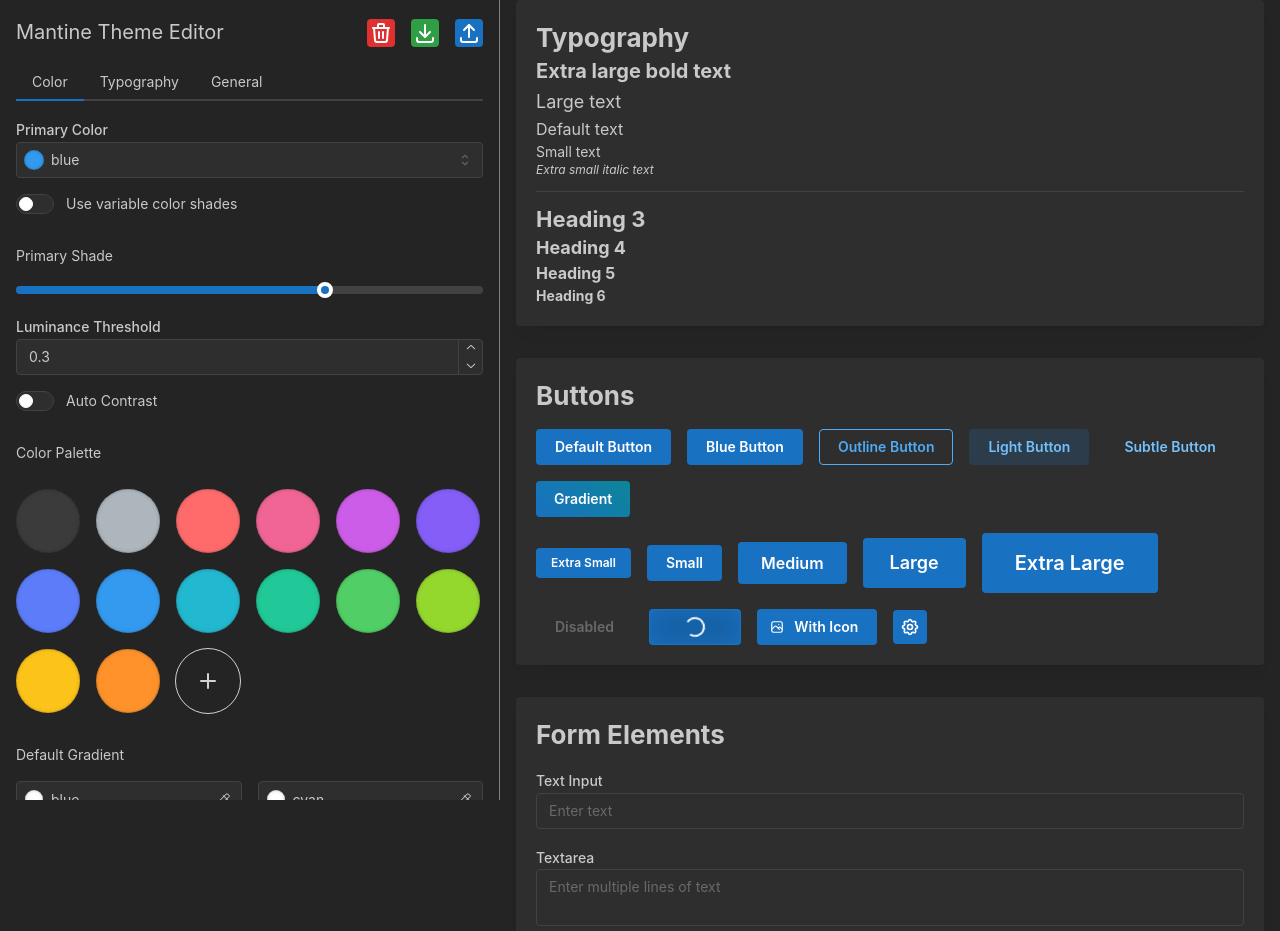
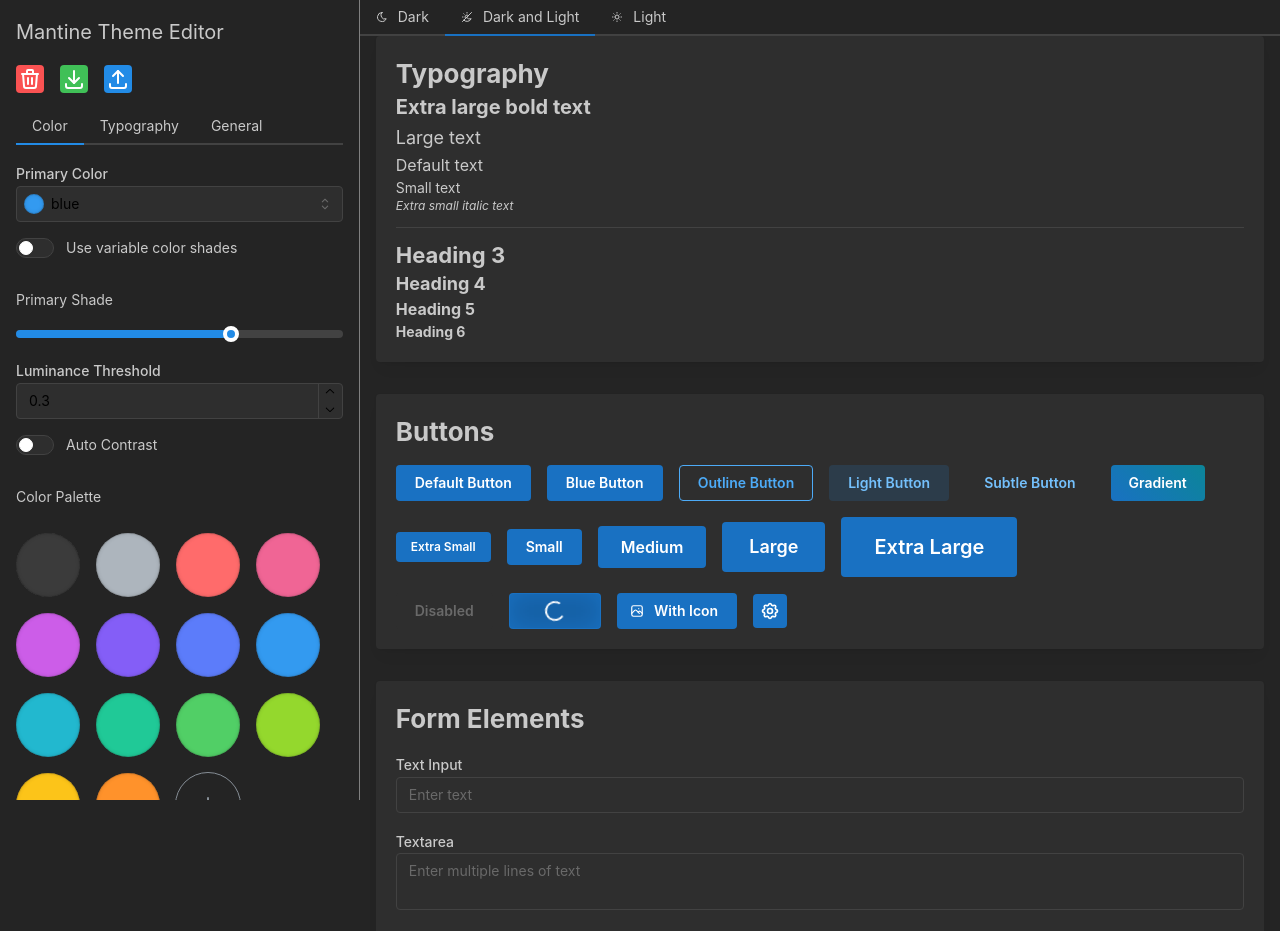
Before and after one commit to kahvilei/mantine-theme-generator, a React (Vite) app: page / in a window 1280 px wide. Shown: the top 931 px of the page. Built offline with nearby package versions, Linux system fonts and the light colour scheme.

Commit message:
light-dark side by side

```diff
--- a/src/App.tsx
+++ b/src/App.tsx
@@ -1,10 +1,11 @@
 import '@mantine/core/styles.css';
 import React, { useState } from 'react';
-import { MantineProvider, MantineThemeOverride, Group, useMantineTheme, createTheme, MantineThemeProvider } from '@mantine/core';
+import { MantineProvider, MantineThemeOverride, Group, useMantineTheme, createTheme, MantineThemeProvider, Tabs } from '@mantine/core';
 import ThemeDisplay from './components/ThemeDisplayPanel/ThemeDisplay';
-import {theme} from './theme';
+import { theme } from './theme';
 
 import ThemeControlPanel from './components/ThemeControlPanel/ThemeControlPanel';
+import { IconMoon, IconSun, IconSunLow, IconSunMoon } from '@tabler/icons-react';
 
 const App: React.FC = () => {
   const defaultTheme = createTheme({});
@@ -22,28 +23,40 @@
 
   const [colorScheme, setColorScheme] = useState<'light' | 'dark'>('dark');
 
+
   return (
-    <MantineProvider forceColorScheme = {colorScheme}>
+    <MantineProvider forceColorScheme={colorScheme}>
       <div style={{ display: 'flex' }}>
         <MantineProvider
-        forceColorScheme = {colorScheme}
           theme={defaultTheme}
           getRootElement={() => document.querySelector<HTMLElement>("#control-panel") ?? undefined}
           cssVariablesSelector="#control-panel"
         >
           <ThemeControlPanel theme={theme} updateTheme={updateTheme} />
         </MantineProvider>
-      <MantineProvider
-        forceColorScheme = {colorScheme}
-        theme={theme}
-        getRootElement={() => document.querySelector<HTMLElement>("#display-panel") ?? undefined}
-        cssVariablesSelector="#display-panel"
-      >
-        <div style={{ flex: 1 }}>
-          <ThemeDisplay />
-        </div>
-      </MantineProvider>
-
+        <Tabs defaultValue="dark-and-light" w={'100%'}>
+          <Tabs.List>
+            <Tabs.Tab value="dark" leftSection={<IconMoon size={12}></IconMoon>}>Dark</Tabs.Tab>
+            <Tabs.Tab value="dark-and-light" leftSection={<IconSunMoon size={12}></IconSunMoon>}>Dark and Light</Tabs.Tab>
+            <Tabs.Tab value="light" leftSection={<IconSun size={12}></IconSun>}>Light</Tabs.Tab>
+          </Tabs.List>
+          <Tabs.Panel value="dark">
+          <Group justify='center'>
+            <ThemeDisplay mode={'dark'} theme={theme}/>
+          </Group>
+          </Tabs.Panel>
+          <Tabs.Panel value="dark-and-light">
+            <Group justify='center'>
+              <ThemeDisplay mode={'dark'} theme={theme}/>
+              <ThemeDisplay mode={'light'} theme={theme}/>
+            </Group>
+          </Tabs.Panel>
+          <Tabs.Panel value="light">
+            <Group justify='center'>
+            <ThemeDisplay mode={'light'} theme={theme}/>
+            </Group>
+          </Tabs.Panel>
+        </Tabs>
       </div>
     </MantineProvider>
 
--- a/src/components/ThemeControlPanel/ColorControls.tsx
+++ b/src/components/ThemeControlPanel/ColorControls.tsx
@@ -204,9 +204,11 @@
                         </Popover.Target>
                         <Popover.Dropdown>
                             <Stack>
-                                <Group>
+                                <Group align='end'>
                                     <TextInput label={'name'} placeholder={colorName} />
-
+                                    <ActionIcon color="red" onClick={() => deleteColor(colorName)}>
+                                        <IconTrash />
+                                    </ActionIcon>
                                 </Group>
                                 <ColorInput withPicker={false} pointer label="color" placeholder={colorKeyColors[colorName]} value={colorKeyColors[colorName]} onBlur={(color) => updateColor(colorName, color.target.innerText)} />
                                 <ColorPicker
@@ -226,7 +228,7 @@
                     <Popover.Target>
                         <Group>
                             <ActionIcon radius={'xl'} size='4rem' color="bg" className={classes.colorAdd}>
-                                <IconPlus/>
+                                <IconPlus />
                             </ActionIcon>
                         </Group>
                     </Popover.Target>
@@ -253,34 +255,36 @@
 
             <Text size="sm" mt="md">Default Gradient</Text>
             <Group grow>
-                <ColorInput
-                    format="rgba"
-                    value={theme.defaultGradient?.from}
+                <Select
+                    data={Object.keys(theme.colors || currentTheme.colors)}
+                    value={theme.defaultGradient ? theme.defaultGradient.from : Object.keys(theme.colors || currentTheme.colors)[0]}
                     onChange={(color) => updateTheme({
                         defaultGradient: {
                             ...theme.defaultGradient,
-                            from: color,
+                            from: color?.toString() || 'blue',
                         },
                     })}
-                    swatches={Object.values(colorKeyColors)}
+                    renderOption={renderColorSelect}
+                    leftSection={<ColorSwatch color={colorKeyColors[theme.defaultGradient ? theme.defaultGradient.from as string : '0']} size={20} />}
                 />
-                <ColorInput
-                    format="rgba"
-                    value={theme.defaultGradient?.to}
+                <Select
+                    data={Object.keys(theme.colors || currentTheme.colors)}
+                    value={theme.defaultGradient ? theme.defaultGradient.to : Object.keys(theme.colors || currentTheme.colors)[0]}
                     onChange={(color) => updateTheme({
                         defaultGradient: {
                             ...theme.defaultGradient,
-                            to: color,
+                            to: color?.toString() || 'blue',
                         },
                     })}
-                    swatches={Object.values(colorKeyColors)}
+                    renderOption={renderColorSelect}
+                    leftSection={<ColorSwatch color={colorKeyColors[theme.defaultGradient ? theme.defaultGradient.to as string: '0']} size={20} />}
                 />
             </Group>
             <div
                 style={{
                     width: '100%',
                     height: '50px',
-                    background: `linear-gradient(to right, ${theme.defaultGradient?.from}, ${theme.defaultGradient?.to})`,
+                    background: `linear-gradient(to right, ${colorKeyColors[theme.defaultGradient?.from as string]}, ${colorKeyColors[theme.defaultGradient?.to as string]})`,
                     borderRadius: currentTheme.defaultRadius,
                 }}
             />
--- a/src/components/ThemeDisplayPanel/ThemeDisplay.tsx
+++ b/src/components/ThemeDisplayPanel/ThemeDisplay.tsx
@@ -30,15 +30,26 @@
   Menu,
   Loader,
   Box,
-  useMantineTheme,
+  MantineProvider,
+  MantineThemeOverride,
 } from '@mantine/core';
 import { IconAlertCircle, IconSettings, IconPhoto, IconMessageCircle, IconTrash } from '@tabler/icons-react';
 
-const ThemeDisplay: React.FC = () => {
-  const theme = useMantineTheme();
+export interface ThemeDisplayProps {
+  mode: 'light' | 'dark';
+  theme: Partial<MantineThemeOverride>
+};
+
+const ThemeDisplay: React.FC<ThemeDisplayProps> = ({mode, theme}) => {
 
   return (
-    <Box id="display-panel" bg={"var(--mantine-color-body)"}>
+    <MantineProvider
+      forceColorScheme={mode}
+      theme={theme}
+      getRootElement={() => document.querySelector<HTMLElement>(`#display-panel-${mode}`) ?? undefined}
+      cssVariablesSelector={`#display-panel-${mode}`}
+    >
+      <Box id={`display-panel-${mode}`} bg={"var(--mantine-color-body)"}>
         <Container id="display-panel" size="lg">
           <Stack gap="xl">
             <Card shadow="sm" padding="lg">
@@ -185,6 +196,7 @@
           </Stack>
         </Container>
       </Box>
+    </MantineProvider>
   );
 };
 
```
Also changed, not shown: 1 other file (tests, documents, lock files or other folders). Lines whose indentation alone changed are shown as unchanged.
